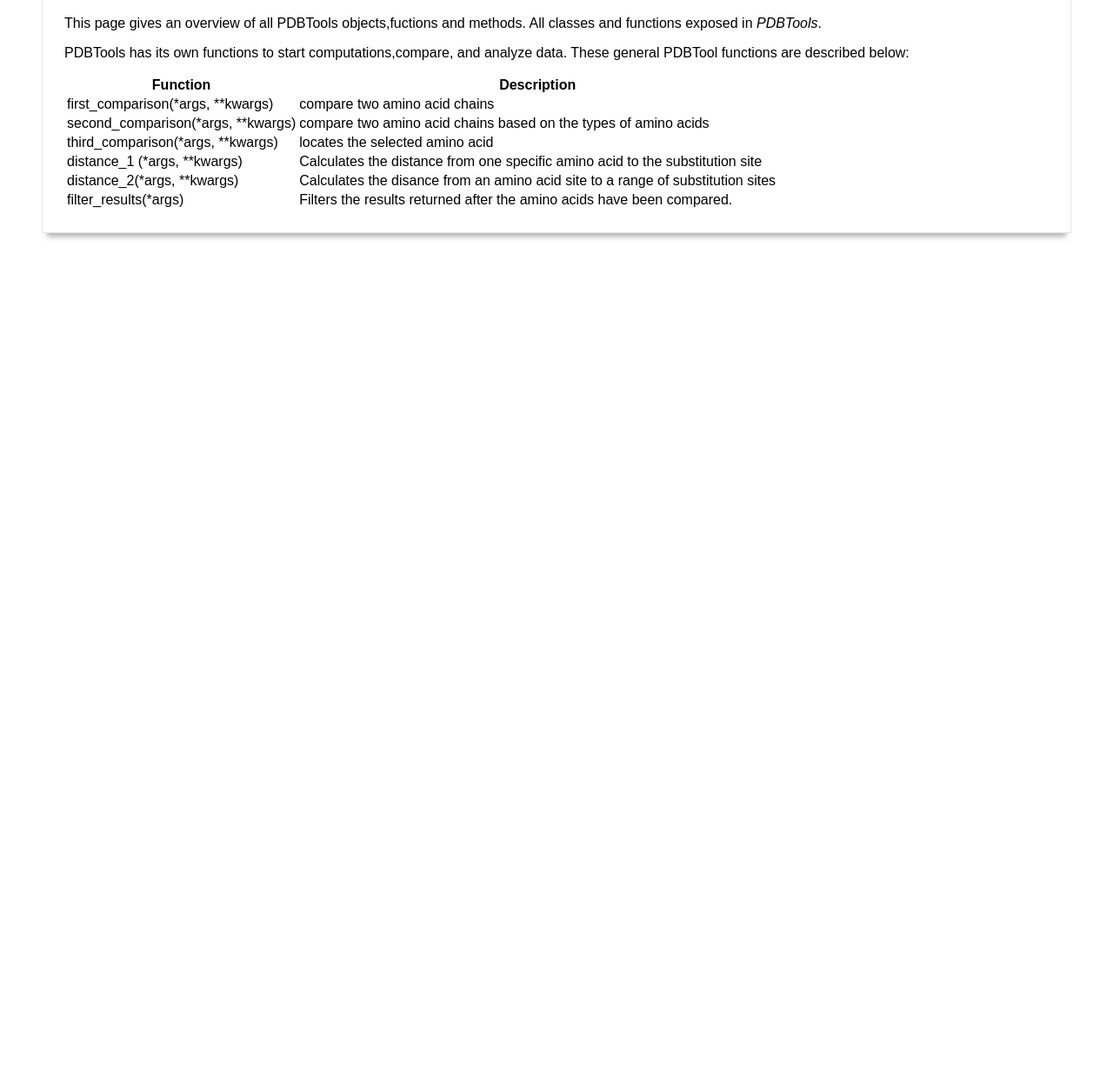
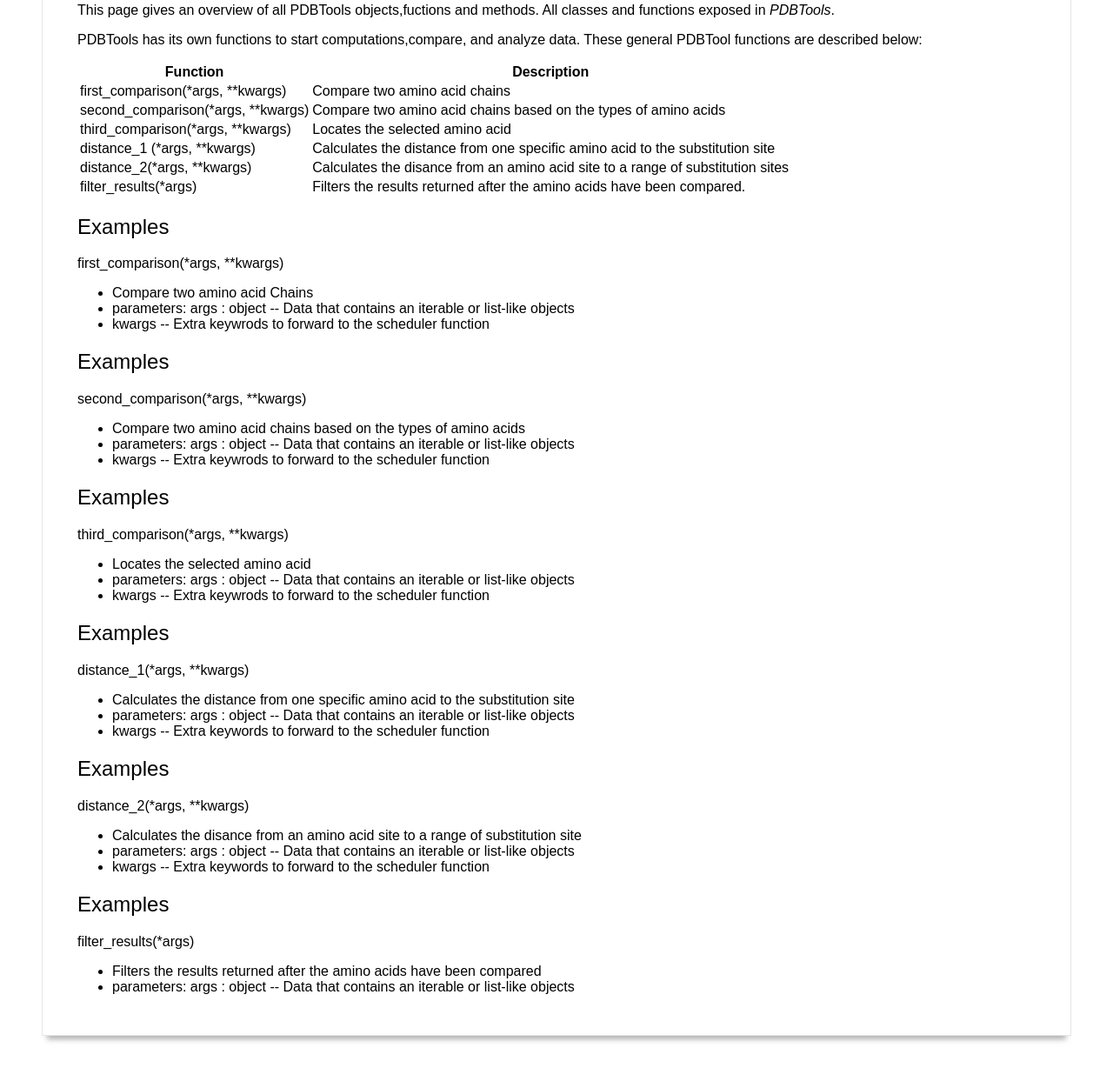
Before and after one commit to jtx007/CDSTools, a Gatsby site: page /api in a window 1280 px wide. Shown: the part 281-1509 px from the top of the page at 87% size. Before the commit the page ends 800 px from the top, so only its background shows below. Built offline with nearby package versions, Linux system fonts and the light colour scheme; Gatsby itself is replaced by a stand-in of ours.

Commit message:
added more content for API.md

```diff
--- a/src/markdown/API.md
+++ b/src/markdown/API.md
@@ -9,9 +9,64 @@
 
 | Function | Description |
 | ----------- | ----------- |
-| first_comparison(*args, **kwargs) | compare two amino acid chains |
-| second_comparison(*args, **kwargs) | compare two amino acid chains based on the types of amino acids  |
-|third_comparison(*args, **kwargs) | locates the selected amino acid |
+| first_comparison(*args, **kwargs) | Compare two amino acid chains |
+| second_comparison(*args, **kwargs) | Compare two amino acid chains based on the types of amino acids |
+|third_comparison(*args, **kwargs)| Locates the selected amino acid |
 |distance_1 (*args, **kwargs)      | Calculates the distance from one specific amino acid to the substitution site |
 |distance_2(*args, **kwargs) | Calculates the disance from an amino acid site to a range of substitution sites |
 |filter_results(*args) | Filters the results returned after the amino acids have been compared. |
+
+## Examples
+
+
+first_comparison(*args, **kwargs)
+- Compare two amino acid Chains
+- parameters:  args : object
+ -- Data that contains an iterable or list-like objects
+- kwargs
+-- Extra keywrods to forward to the scheduler function
+
+## Examples
+
+
+second_comparison(*args, **kwargs)
+- Compare two amino acid chains based on the types of amino acids
+- parameters:  args : object
+ -- Data that contains an iterable or list-like objects
+- kwargs
+-- Extra keywrods to forward to the scheduler function
+
+## Examples
+
+
+third_comparison(*args, **kwargs)
+- Locates the selected amino acid
+- parameters:  args : object
+ -- Data that contains an iterable or list-like objects
+- kwargs
+-- Extra keywrods to forward to the scheduler function
+
+## Examples
+
+distance_1(*args, **kwargs)
+- Calculates the distance from one specific amino acid to the substitution site
+- parameters:  args : object
+ -- Data that contains an iterable or list-like objects
+- kwargs
+-- Extra keywords to forward to the scheduler function
+
+## Examples
+
+distance_2(*args, **kwargs)
+- Calculates the disance from an amino acid site to a range of substitution site
+- parameters:  args : object
+ -- Data that contains an iterable or list-like objects
+- kwargs
+-- Extra keywords to forward to the scheduler function
+
+## Examples
+
+filter_results(*args)
+- Filters the results returned after the amino acids have been compared
+- parameters:  args : object
+ -- Data that contains an iterable or list-like objects
--- a/src/styles/styles.css
+++ b/src/styles/styles.css
@@ -17,10 +17,9 @@
   color: gray;
 }
 h1, h2, h3, h4, h5, h6 {
-  margin-left: 10px;
   padding: 0;
   font-family: futura-pt, sans-serif;
-  font-weight: 300;
+  font-weight: 400;
   font-style: normal;
 }
 .navbar {
@@ -65,7 +64,8 @@
   width: 90vw;
   margin: 2rem auto;
   box-shadow: 0 10px 6px -6px rgba(119, 119, 119, 0.568);
-  padding: 15px;
+  padding-left: 30px;
+  padding-bottom: 20px;
 }
 
 
```
